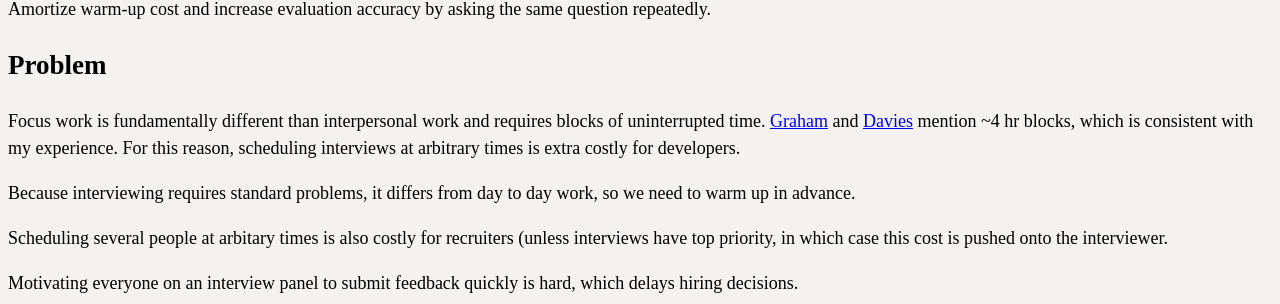
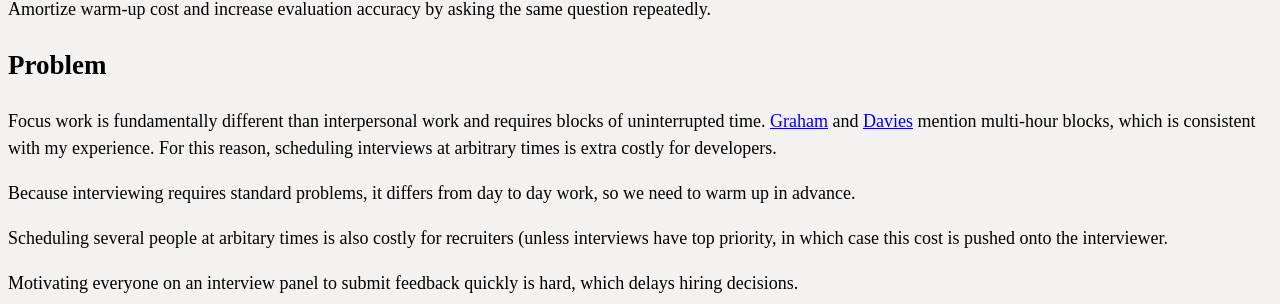
Before and after one commit to erikeldridge/erikeldridge.github.com, a Jekyll site: the page built from _posts/2017-09-29-batch-interviewing.md, in a window 1280 px wide. Shown: the part 378-682 px from the top of the page. Built offline with Jekyll 4.4.1, drawn with Linux system fonts in a browser that asks for light colours; nearby versions of some CDN libraries.

Commit message:
Generalize multi-hour block description

```diff
--- a/_posts/2017-09-29-batch-interviewing.md
+++ b/_posts/2017-09-29-batch-interviewing.md
@@ -23,7 +23,7 @@ Amortize warm-up cost and increase evaluation accuracy by asking the same questi
 
 ## Problem
 
-Focus work is fundamentally different than interpersonal work and requires blocks of uninterrupted time. [Graham] and [Davies] mention ~4 hr blocks, which is consistent with my experience. For this reason, scheduling interviews at arbitrary times is extra costly for developers.
+Focus work is fundamentally different than interpersonal work and requires blocks of uninterrupted time. [Graham] and [Davies] mention multi-hour blocks, which is consistent with my experience. For this reason, scheduling interviews at arbitrary times is extra costly for developers.
 
 Because interviewing requires standard problems, it differs from day to day work, so we need to warm up in advance.
 
```
Also changed, not shown: other parts of _posts/2017-09-29-batch-interviewing.md (+1 -1 lines).
